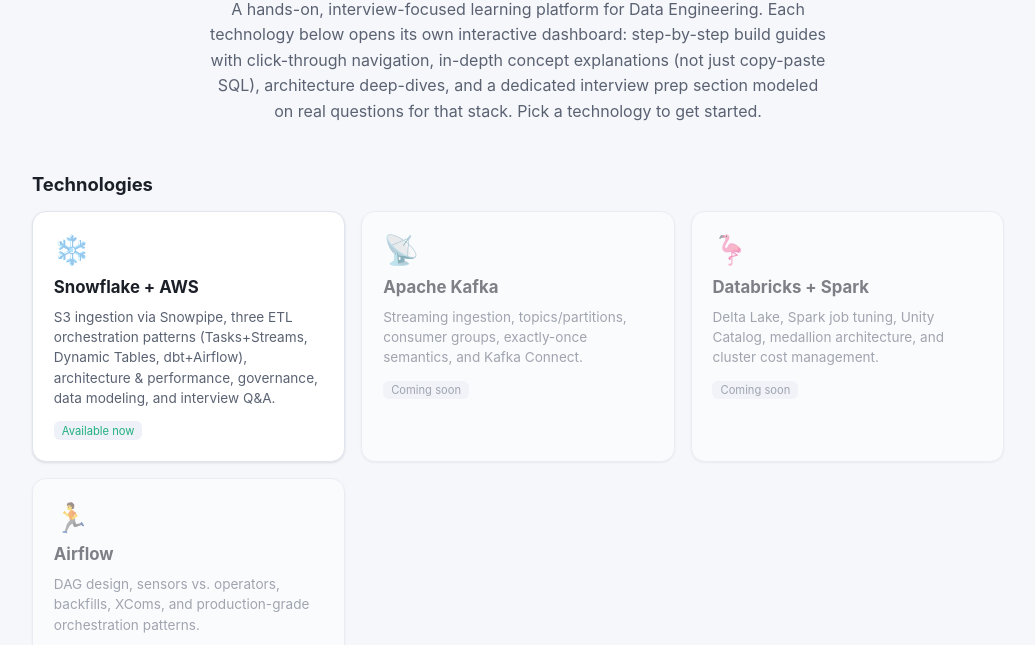
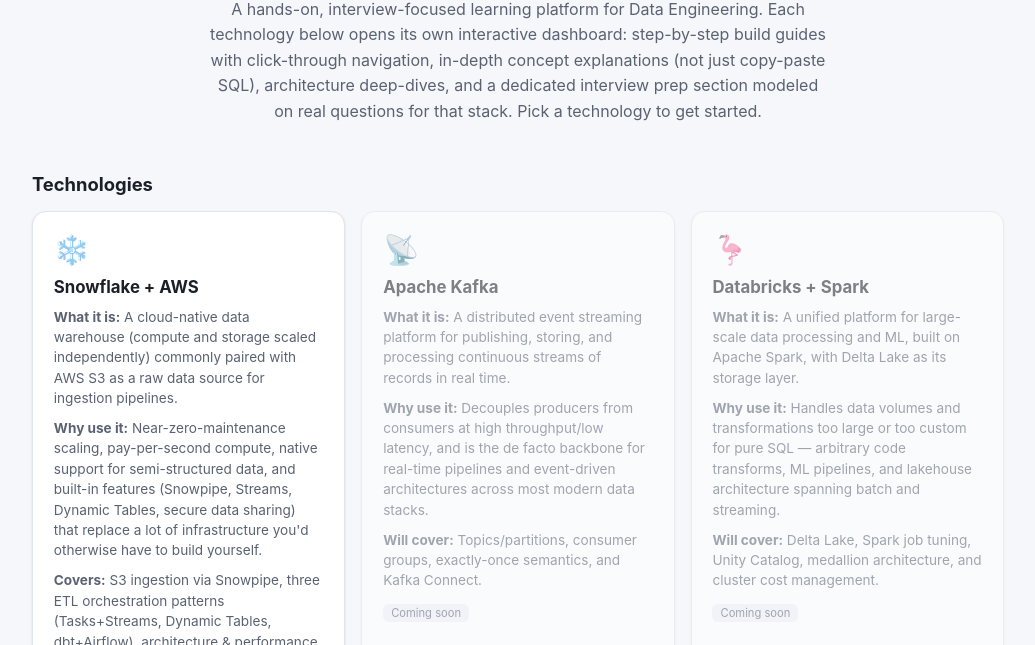
Before and after one commit to sunil-thapa99/DE-interactive, a plain HTML site: page index.html in a window 1280 px wide. Shown: the part 155-800 px from the top of the page, without its empty margins (122-1157 px from the left). Drawn offline with Linux system fonts and the light colour scheme.

Commit message:
Add 'what it is / why use it' framing to each technology card on the home page and Snowflake overview

```diff
--- a/assets/css/home.css
+++ b/assets/css/home.css
@@ -52,7 +52,7 @@ html, body {
 .section h2 { font-size: 1.15rem; margin: 0 0 1rem; }
 
 .tech-grid {
-  display: grid; grid-template-columns: repeat(auto-fit, minmax(240px, 1fr)); gap: 1rem;
+  display: grid; grid-template-columns: repeat(auto-fit, minmax(260px, 1fr)); gap: 1rem;
 }
 
 .tech-card {
--- a/index.html
+++ b/index.html
@@ -4,7 +4,7 @@
 <meta charset="UTF-8" />
 <meta name="viewport" content="width=device-width, initial-scale=1.0" />
 <title>DE Interactive — Data Engineering Learning Dashboard</title>
-<link rel="stylesheet" href="assets/css/home.css?v=1" />
+<link rel="stylesheet" href="assets/css/home.css?v=2" />
 </head>
 <body>
 
@@ -25,28 +25,36 @@
     <a class="tech-card" href="technologies/snowflake/index.html">
       <span class="icon">&#10052;&#65039;</span>
       <h3>Snowflake + AWS</h3>
-      <p>S3 ingestion via Snowpipe, three ETL orchestration patterns (Tasks+Streams, Dynamic Tables, dbt+Airflow), architecture &amp; performance, governance, data modeling, and interview Q&amp;A.</p>
+      <p><strong>What it is:</strong> A cloud-native data warehouse (compute and storage scaled independently) commonly paired with AWS S3 as a raw data source for ingestion pipelines.</p>
+      <p><strong>Why use it:</strong> Near-zero-maintenance scaling, pay-per-second compute, native support for semi-structured data, and built-in features (Snowpipe, Streams, Dynamic Tables, secure data sharing) that replace a lot of infrastructure you'd otherwise have to build yourself.</p>
+      <p><strong>Covers:</strong> S3 ingestion via Snowpipe, three ETL orchestration patterns (Tasks+Streams, Dynamic Tables, dbt+Airflow), architecture &amp; performance, governance, data modeling, and interview Q&amp;A.</p>
       <span class="tag">Available now</span>
     </a>
 
     <div class="tech-card disabled">
       <span class="icon">&#128225;</span>
       <h3>Apache Kafka</h3>
-      <p>Streaming ingestion, topics/partitions, consumer groups, exactly-once semantics, and Kafka Connect.</p>
+      <p><strong>What it is:</strong> A distributed event streaming platform for publishing, storing, and processing continuous streams of records in real time.</p>
+      <p><strong>Why use it:</strong> Decouples producers from consumers at high throughput/low latency, and is the de facto backbone for real-time pipelines and event-driven architectures across most modern data stacks.</p>
+      <p><strong>Will cover:</strong> Topics/partitions, consumer groups, exactly-once semantics, and Kafka Connect.</p>
       <span class="tag soon">Coming soon</span>
     </div>
 
     <div class="tech-card disabled">
       <span class="icon">&#129449;</span>
       <h3>Databricks + Spark</h3>
-      <p>Delta Lake, Spark job tuning, Unity Catalog, medallion architecture, and cluster cost management.</p>
+      <p><strong>What it is:</strong> A unified platform for large-scale data processing and ML, built on Apache Spark, with Delta Lake as its storage layer.</p>
+      <p><strong>Why use it:</strong> Handles data volumes and transformations too large or too custom for pure SQL — arbitrary code transforms, ML pipelines, and lakehouse architecture spanning batch and streaming.</p>
+      <p><strong>Will cover:</strong> Delta Lake, Spark job tuning, Unity Catalog, medallion architecture, and cluster cost management.</p>
       <span class="tag soon">Coming soon</span>
     </div>
 
     <div class="tech-card disabled">
       <span class="icon">&#127939;</span>
       <h3>Airflow</h3>
-      <p>DAG design, sensors vs. operators, backfills, XComs, and production-grade orchestration patterns.</p>
+      <p><strong>What it is:</strong> A workflow orchestration platform for scheduling and monitoring pipelines defined as code (DAGs).</p>
+      <p><strong>Why use it:</strong> The standard choice when a pipeline needs to coordinate multiple systems (not just one warehouse), with retries, dependency management, and observability built in.</p>
+      <p><strong>Will cover:</strong> DAG design, sensors vs. operators, backfills, XComs, and production-grade orchestration patterns.</p>
       <span class="tag soon">Coming soon</span>
     </div>
   </div>
```
Also changed, not shown: assets/js/content.js (+9 -0 lines), technologies/snowflake/index.html (+3 -3 lines).
